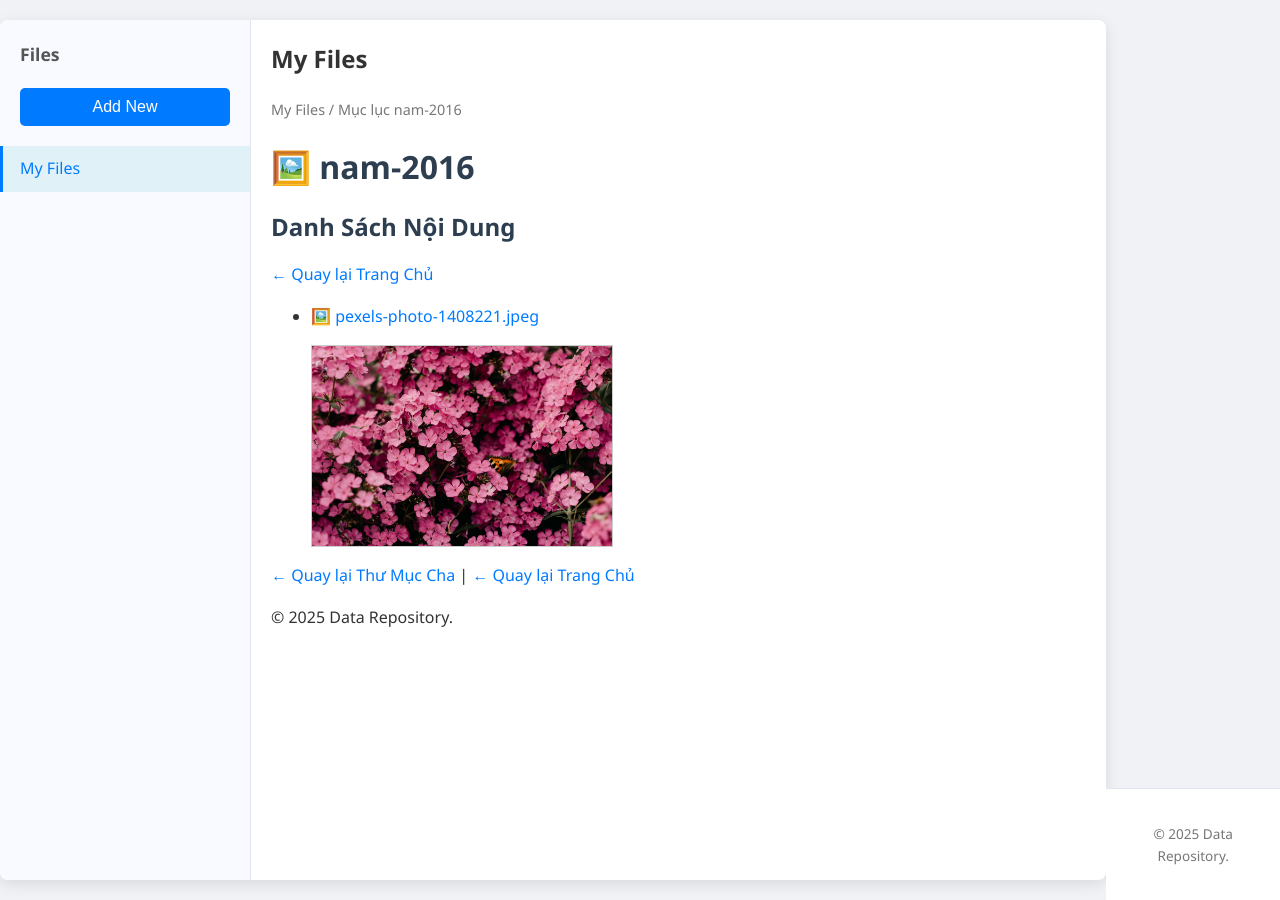
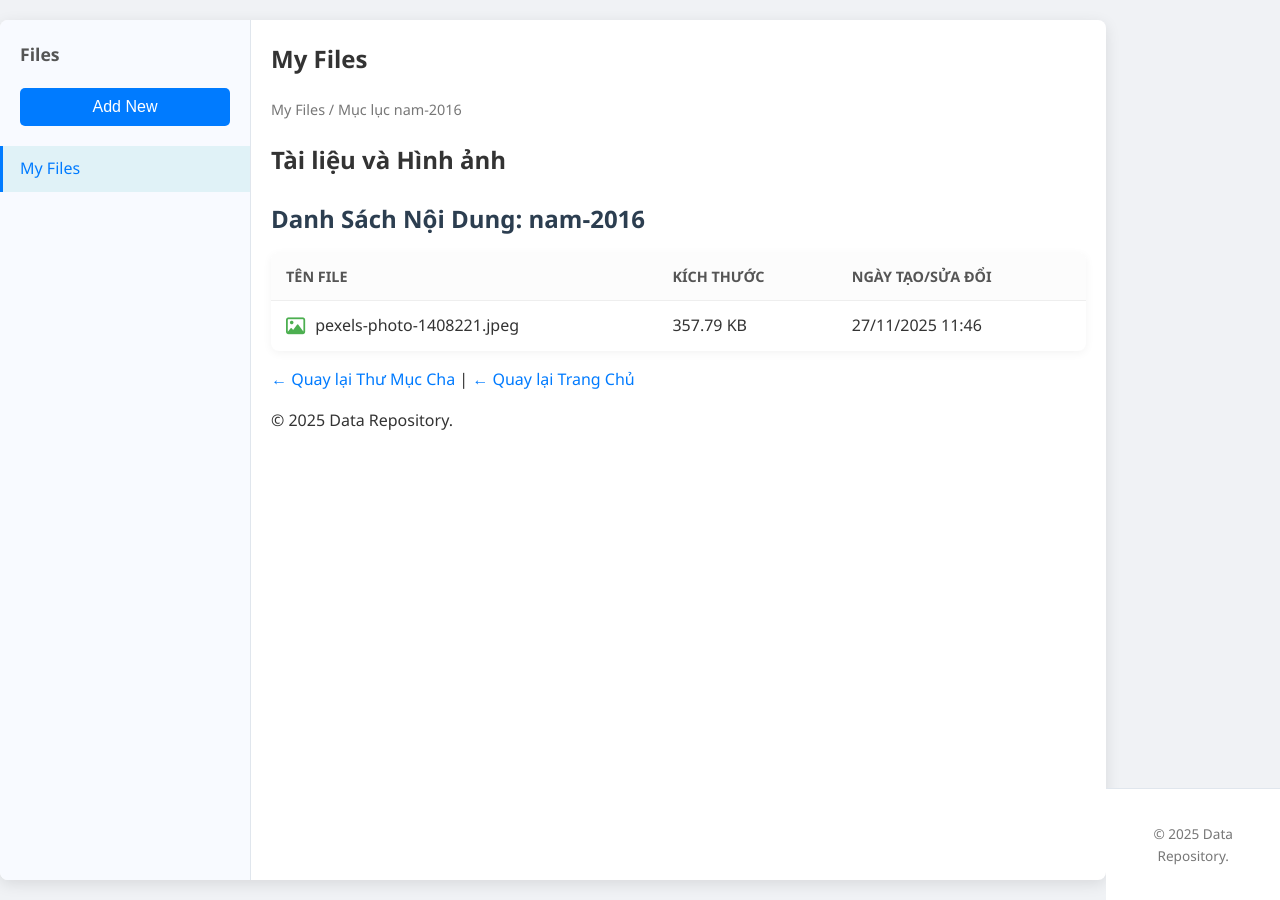
Before and after one commit to VongXauKin/mydata, a Jekyll site: the page built from hinh-anh-ki-niem/nam-2016/index.html, in a window 1280 px wide. Built offline with Jekyll 4.4.1, drawn with Linux system fonts in a browser that asks for light colours.

Commit message:
Auto-generated index files by Python script

```diff
--- a/hinh-anh-ki-niem/nam-2016/index.html
+++ b/hinh-anh-ki-niem/nam-2016/index.html
@@ -2,20 +2,18 @@
 layout: default
 title: Mục lục nam-2016
 ---
-<link rel="stylesheet" href="../../../styles.css">
-<header>
-  <h1>🖼️ nam-2016</h1>
-</header>
-
-<section id="directory">
-  <h2>Danh Sách Nội Dung</h2>
-  <p class="back-link"><a href="{{ site.baseurl }}/">← Quay lại Trang Chủ</a></p>
-  <ul class="file-list">
-    <li class="media-item">
-      <p>🖼️ <a href="pexels-photo-1408221.jpeg" target="_blank">pexels-photo-1408221.jpeg</a></p>
-      <img src="pexels-photo-1408221.jpeg" alt="pexels-photo-1408221.jpeg" style="max-width: 300px; display: block; border: 1px solid #ccc;">
-    </li>
-  </ul>
+<div class="header-bar"><div class="title">Tài liệu và Hình ảnh</div></div>
+<h2>Danh Sách Nội Dung: nam-2016</h2>
+<table class="file-table">
+<thead><tr><th>Tên File</th><th>Kích Thước</th><th>Ngày Tạo/Sửa Đổi</th></tr></thead>
+<tbody>
+<tr>
+  <td class="file-name-col"><i class="fa-regular fa-image icon" style="color: #4CAF50;"></i> <a href="pexels-photo-1408221.jpeg" target="_blank">pexels-photo-1408221.jpeg</a></td>
+  <td>357.79 KB</td>
+  <td>27/11/2025 11:46</td>
+</tr>
+</tbody>
+</table>
 </section>
 <p class="back-link"><a href="../../index.html">← Quay lại Thư Mục Cha</a> | <a href="{{ site.baseurl }}/">← Quay lại Trang Chủ</a></p>
 <footer>
```
Also changed, not shown: hinh-anh-ki-niem/index.html (+32 -25 lines).
